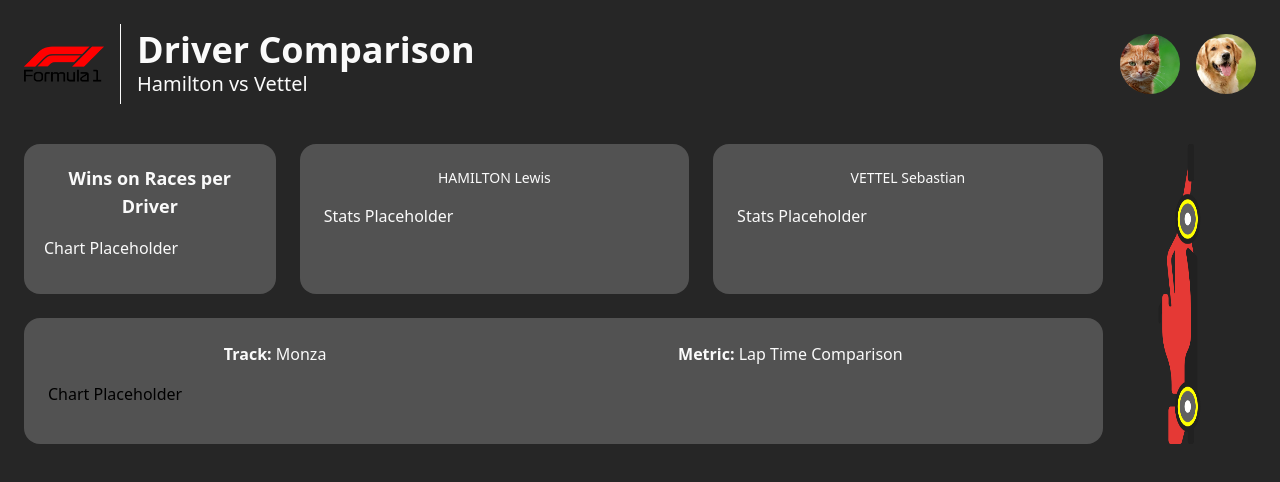
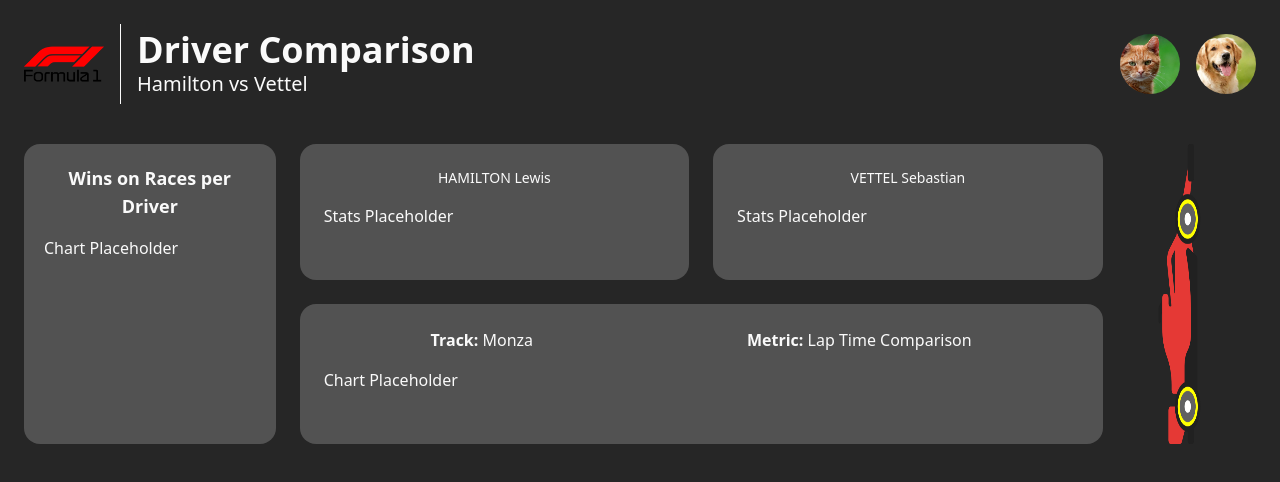
Before and after one commit to AndyDuong12/frontend-racecraft, a React (Vite) app: page / in a window 1280 px wide. Shown: the top 482 px of the page. Built offline with nearby package versions, Linux system fonts and the light colour scheme.

Commit message:
Fixed left card to span correctly vertically

```diff
--- a/src/App.jsx
+++ b/src/App.jsx
@@ -19,7 +19,7 @@
   fetchData();*/
 
   return (
-    <div className="min-h-screen bg-neutral-800 p-6">
+    <div className="min-h-screen text-neutral-50 bg-neutral-800 p-6">
       <NavBar />
       <MainContent />
     </div>
--- a/src/components/mainContent.jsx
+++ b/src/components/mainContent.jsx
@@ -5,7 +5,7 @@
     <div className="flex mt-10">
       <div className="grid grid-cols-4 gap-6">
         {/* Left Chart */}
-        <div className="col-span-1 bg-neutral-600 text-neutral-50 rounded-2xl p-5">
+        <div className="col-span-1 row-span-2 bg-neutral-600 rounded-2xl p-5">
           <h2 className="text-lg text-center mb-4 font-semibold">
             Wins on Races per Driver
           </h2>
@@ -16,7 +16,7 @@
         {/* Right 2 small stats */}
         <div className="col-span-3 flex space-x-6">
           {/* Card 1 */}
-          <div className="flex-1 bg-neutral-600 text-neutral-50 p-6 rounded-2xl">
+          <div className="flex-1 bg-neutral-600  p-6 rounded-2xl">
             <h3 className="text-sm text-center font-medium mb-4">
               HAMILTON Lewis
             </h3>
@@ -25,7 +25,7 @@
           </div>
 
           {/* Card 2 */}
-          <div className="flex-1 bg-neutral-600 text-neutral-50 p-6 rounded-2xl">
+          <div className="flex-1 bg-neutral-600 p-6 rounded-2xl">
             <h3 className="text-sm text-center font-medium mb-4">
               VETTEL Sebastian
             </h3>
@@ -35,12 +35,12 @@
         </div>
 
         {/* Bottom Chart */}
-        <div className="col-span-4 bg-neutral-600 rounded-2xl p-6">
+        <div className="col-start-2 col-span-3 bg-neutral-600 rounded-2xl p-6">
           <div className="flex justify-around mb-4">
-            <h3 className="text-base text-neutral-50">
+            <h3 className="text-base">
               <span className="font-semibold">Track: </span>Monza
             </h3>
-            <h3 className="text-base text-neutral-50">
+            <h3 className="text-base">
               <span className="font-semibold">Metric: </span>Lap Time Comparison
             </h3>
           </div>
```
